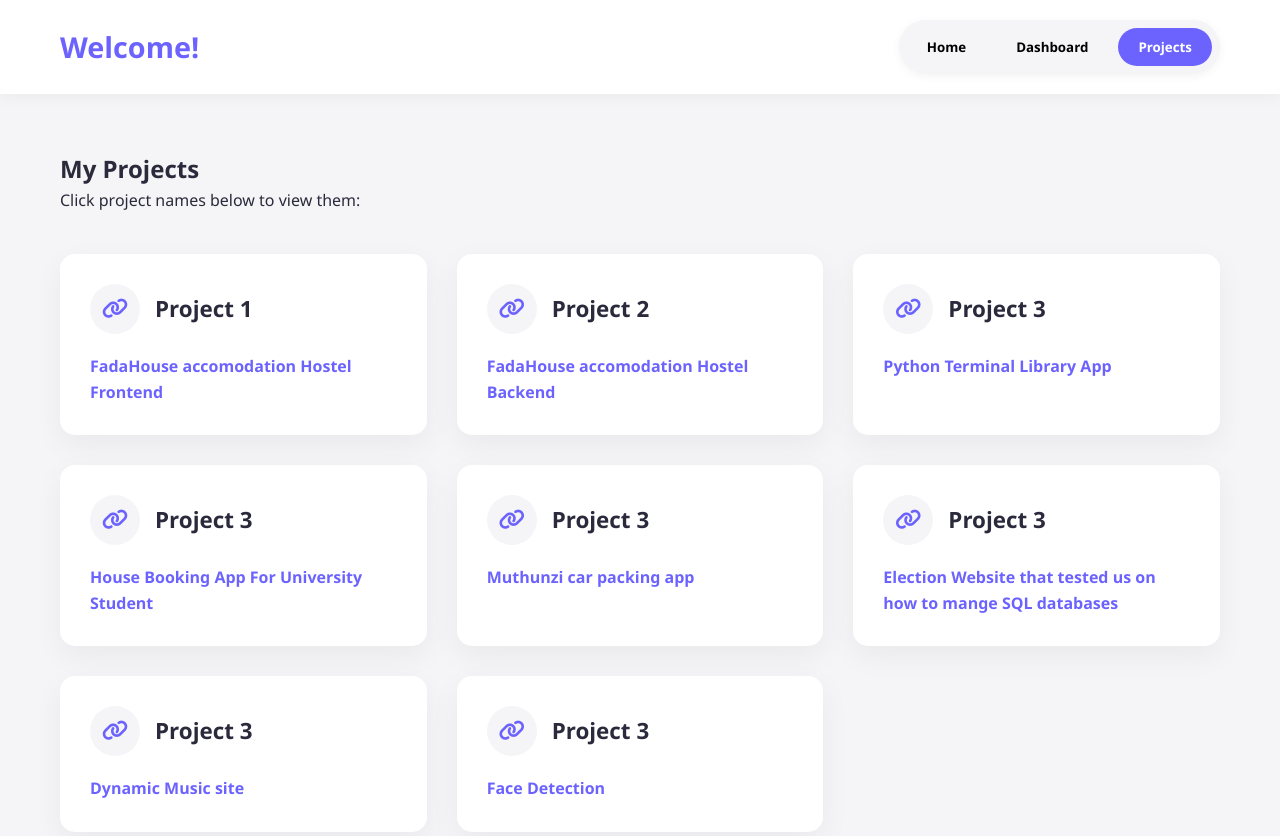
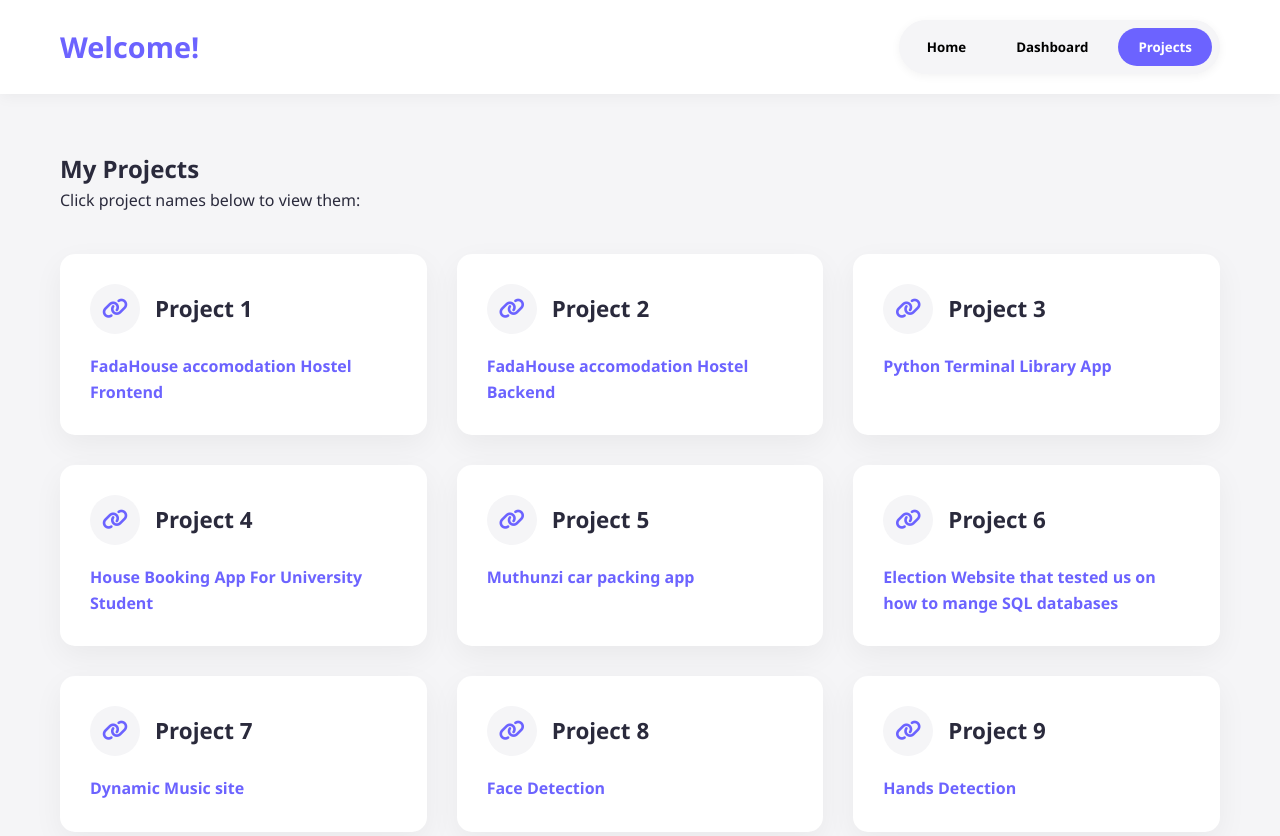
Before and after one commit to Nolstan/My-portfolio, a plain HTML site: page index.html in a window 1280 px wide. Both pictures are taken after a click on the button "Projects". Drawn offline with Linux system fonts and the light colour scheme.

Commit message:
commit: added hand-detector project

```diff
--- a/index.html
+++ b/index.html
@@ -181,24 +181,28 @@
                     <div class="card-content"><a href="https://github.com/Nolstan/Python-Library" target="_blank">Python Terminal Library App</a></div>
                 </div>
                 <div class="dashboard-card">
-                    <div class="card-header"><div class="card-icon"><i class="fas fa-link"></i></div><h3 class="card-title">Project 3</h3></div>
+                    <div class="card-header"><div class="card-icon"><i class="fas fa-link"></i></div><h3 class="card-title">Project 4</h3></div>
                     <div class="card-content"><a href="https://nolstan.github.io/Accomodation_front-end/" target="_blank">House Booking App For University Student</a></div>
                 </div>
                 <div class="dashboard-card">
-                    <div class="card-header"><div class="card-icon"><i class="fas fa-link"></i></div><h3 class="card-title">Project 3</h3></div>
+                    <div class="card-header"><div class="card-icon"><i class="fas fa-link"></i></div><h3 class="card-title">Project 5</h3></div>
                     <div class="card-content"><a href="https://nolstan.github.io/Mthunzi-packing/" target="_blank">Muthunzi car packing app</a></div>
                 </div>
                 <div class="dashboard-card">
-                    <div class="card-header"><div class="card-icon"><i class="fas fa-link"></i></div><h3 class="card-title">Project 3</h3></div>
+                    <div class="card-header"><div class="card-icon"><i class="fas fa-link"></i></div><h3 class="card-title">Project 6</h3></div>
                     <div class="card-content"><a href="http://github.com/Nolstan/Election-website" target="_blank">Election Website that tested us on how to mange SQL databases</a></div>
                 </div>
                 <div class="dashboard-card">
-                    <div class="card-header"><div class="card-icon"><i class="fas fa-link"></i></div><h3 class="card-title">Project 3</h3></div>
+                    <div class="card-header"><div class="card-icon"><i class="fas fa-link"></i></div><h3 class="card-title">Project 7</h3></div>
                     <div class="card-content"><a href="https://github.com/Nolstan/music-api-project" target="_blank">Dynamic Music site</a></div>
                 </div>
                 <div class="dashboard-card">
-                    <div class="card-header"><div class="card-icon"><i class="fas fa-link"></i></div><h3 class="card-title">Project 3</h3></div>
+                    <div class="card-header"><div class="card-icon"><i class="fas fa-link"></i></div><h3 class="card-title">Project 8</h3></div>
                     <div class="card-content"><a href="https://github.com/Nolstan/face-detection/blob/main/main.py" target="_blank">Face Detection</a></div>
+                </div>
+                <div class="dashboard-card">
+                    <div class="card-header"><div class="card-icon"><i class="fas fa-link"></i></div><h3 class="card-title">Project 9</h3></div>
+                    <div class="card-content"><a href="https://github.com/Nolstan/Hands-detection" target="_blank">Hands Detection</a></div>
                 </div>
             </div>
         </div>
```
